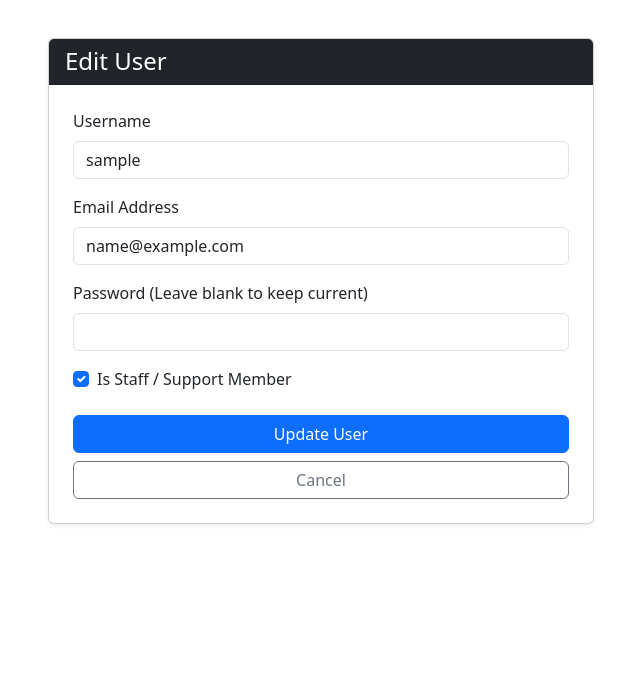
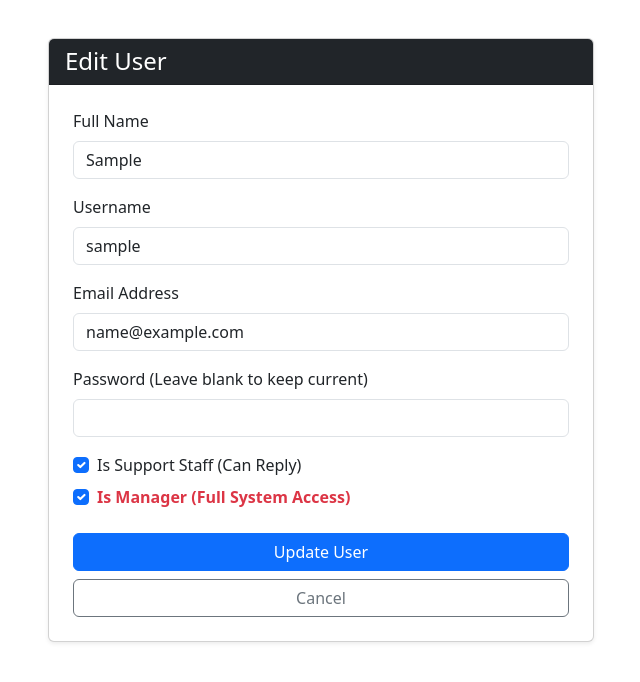
Before and after one commit to mohamed-Abdo-Ali/support-ticket-system, a Django app: page /users/1/edit/ in a window 1280 px wide. Shown: the part 56-738 px from the top of the page, without its empty margins (319-959 px from the left). Run offline with Django 5.2, Linux system fonts and the light colour scheme; the visitor is signed in with stand-in values (Sample User, id 1); data comes from the database, SQL or seed files in the repository.

Commit message:
تعديللات اخري

```diff
--- a/templates/base.html
+++ b/templates/base.html
@@ -25,11 +25,12 @@
                     <li class="nav-item">
                         <a class="nav-link" href="{% url 'ticket_list' %}">Tickets</a>
                     </li>
-                    {% if user.is_staff %}
+                    {% if user.is_superuser %}
                     <li class="nav-item">
                         <a class="nav-link" href="{% url 'user_list' %}">Users</a>
                     </li>
                     {% endif %}
+
                     {% endif %}
                 </ul>
                 <ul class="navbar-nav">
--- a/templates/registration/register.html
+++ b/templates/registration/register.html
@@ -10,6 +10,11 @@
                 <h2 class="text-center mb-4">Create Account</h2>
                 <form method="post">
                     {% csrf_token %}
+                    <div class="mb-3">
+                        <label class="form-label">Full Name</label>
+                        <input type="text" name="fullname" class="form-control" placeholder="e.g. Ahmed Ali Saleh" required>
+                    </div>
+
                     {% for field in form %}
                         <div class="mb-3">
                             <label class="form-label">{{ field.label }}</label>
--- a/templates/tickets/ticket_list.html
+++ b/templates/tickets/ticket_list.html
@@ -71,7 +71,7 @@
                         </span>
                     </td>
                     <td>{{ ticket.category }}</td>
-                    <td><span class="badge bg-light text-dark border">{{ ticket.created_by.username }}</span></td>
+                    <td><span class="badge bg-light text-dark border">{% if ticket.created_by.first_name %}{{ ticket.created_by.first_name }}{% else %}{{ ticket.created_by.username }}{% endif %}</span></td>
                     <td class="text-muted small">{{ ticket.created_at|date:"M d, Y H:i" }}</td>
                 </tr>
                 {% empty %}
--- a/templates/tickets/user_form.html
+++ b/templates/tickets/user_form.html
@@ -14,6 +14,12 @@
                     {% csrf_token %}
 
                     <div class="mb-3">
+                        <label for="fullname" class="form-label">Full Name</label>
+                        <input type="text" name="fullname" id="fullname" class="form-control" value="{{ target_user.first_name|default:'' }}" placeholder="e.g. Ahmed Ali Saleh">
+                    </div>
+
+                    <div class="mb-3">
+
                         <label for="username" class="form-label">Username</label>
                         <input type="text" name="username" id="username" class="form-control" value="{{ target_user.username|default:'' }}" required>
                     </div>
@@ -29,11 +35,16 @@
                     </div>
 
                     {% if user.is_superuser %}
+                    <div class="mb-2 form-check">
+                        <input type="checkbox" name="is_staff" id="is_staff" class="form-check-input" {% if target_user.is_staff %}checked{% endif %}>
+                        <label for="is_staff" class="form-check-label">Is Support Staff (Can Reply)</label>
+                    </div>
                     <div class="mb-3 form-check">
-                        <input type="checkbox" name="is_staff" id="is_staff" class="form-check-input" {% if target_user.is_staff %}checked{% endif %}>
-                        <label for="is_staff" class="form-check-label">Is Staff / Support Member</label>
+                        <input type="checkbox" name="is_superuser" id="is_superuser" class="form-check-input" {% if target_user.is_superuser %}checked{% endif %}>
+                        <label for="is_superuser" class="form-check-label text-danger fw-bold">Is Manager (Full System Access)</label>
                     </div>
                     {% endif %}
+
 
                     <div class="d-grid gap-2 mt-4">
                         <button type="submit" class="btn btn-primary">
--- a/templates/tickets/user_list.html
+++ b/templates/tickets/user_list.html
@@ -16,6 +16,7 @@
             <table class="table table-hover align-middle">
                 <thead class="table-light">
                     <tr>
+                        <th>Full Name</th>
                         <th>Username</th>
                         <th>Email</th>
                         <th>Date Joined</th>
@@ -27,6 +28,7 @@
                 <tbody>
                     {% for u in users %}
                     <tr>
+                        <td>{{ u.first_name|default:"-" }}</td>
                         <td>
                             <strong>{{ u.username }}</strong>
                             {% if u.is_superuser %}
--- a/tickets/views.py
+++ b/tickets/views.py
@@ -14,6 +14,11 @@ def register(request):
         form = UserCreationForm(request.POST)
         if form.is_valid():
             user = form.save()
+            # Capture full name during registration
+            fullname = request.POST.get('fullname')
+            if fullname:
+                user.first_name = fullname
+                user.save()
             login(request, user)
             messages.success(request, 'Registration successful. Welcome!')
             return redirect('dashboard')
@@ -172,8 +177,8 @@ def delete_ticket(request, pk):
 
 @login_required
 def user_list(request):
-    if not request.user.is_staff:
-        messages.error(request, 'Access denied.')
+    if not request.user.is_superuser:
+        messages.error(request, 'Access denied. Only managers can manage users.')
         return redirect('dashboard')
 
     users = User.objects.annotate(
@@ -184,8 +189,8 @@ def user_list(request):
 
 @login_required
 def user_create(request):
-    if not request.user.is_staff:
-        messages.error(request, 'Access denied.')
+    if not request.user.is_superuser:
+        messages.error(request, 'Access denied. Only managers can manage users.')
         return redirect('dashboard')
 
     if request.method == "POST":
@@ -193,6 +198,7 @@ def user_create(request):
         email = request.POST.get('email')
         password = request.POST.get('password')
         is_staff = request.POST.get('is_staff') == 'on'
+        is_superuser = request.POST.get('is_superuser') == 'on'
 
         if not username or not password:
             messages.error(request, 'Username and password are required.')
@@ -201,6 +207,8 @@ def user_create(request):
         else:
             user = User.objects.create_user(username=username, email=email, password=password)
             user.is_staff = is_staff
+            user.is_superuser = is_superuser
+            user.first_name = request.POST.get('fullname', '') # Store full name
             user.save()
             messages.success(request, f'User {username} created successfully.')
             return redirect('user_list')
@@ -209,8 +217,8 @@ def user_create(request):
 
 @login_required
 def user_edit(request, pk):
-    if not request.user.is_staff:
-        messages.error(request, 'Access denied.')
+    if not request.user.is_superuser:
+        messages.error(request, 'Access denied. Only managers can manage users.')
         return redirect('dashboard')
 
     target_user = get_object_or_404(User, pk=pk)
@@ -223,9 +231,11 @@ def user_edit(request, pk):
 
         target_user.username = username
         target_user.email = request.POST.get('email')
+        target_user.first_name = request.POST.get('fullname', '') # Update full name
 
         if request.user.is_superuser:
             target_user.is_staff = request.POST.get('is_staff') == 'on'
+            target_user.is_superuser = request.POST.get('is_superuser') == 'on'
 
         new_password = request.POST.get('password')
         if new_password:
```
Also changed, not shown: replies/views.py (+6 -20 lines), templates/tickets/ticket_detail.html (+9 -4 lines).
